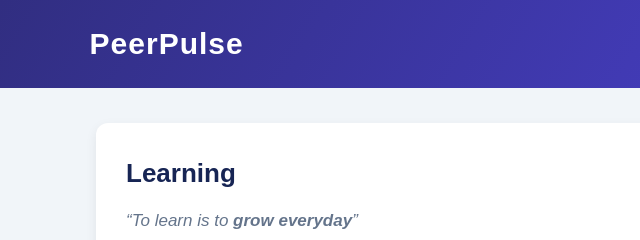
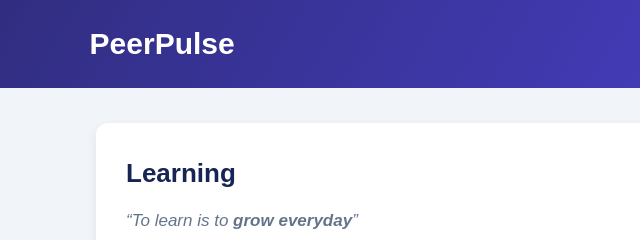
Before and after one commit to Akshaya-works/peer-tutoring, a plain HTML site: page sessions.html in a window 1280 px wide. Shown: the top 240 px of the page, 0-640 px from the left. Drawn offline with Linux system fonts and the light colour scheme.

Commit message:
Update sessions.css

```diff
--- a/sessions.css
+++ b/sessions.css
@@ -41,8 +41,8 @@ header {
 }
 
 header h1 {
+    color:#ffffff;
     font-size: 30px;
-    letter-spacing: 1px;
     font-weight:800;
 }
 
```
